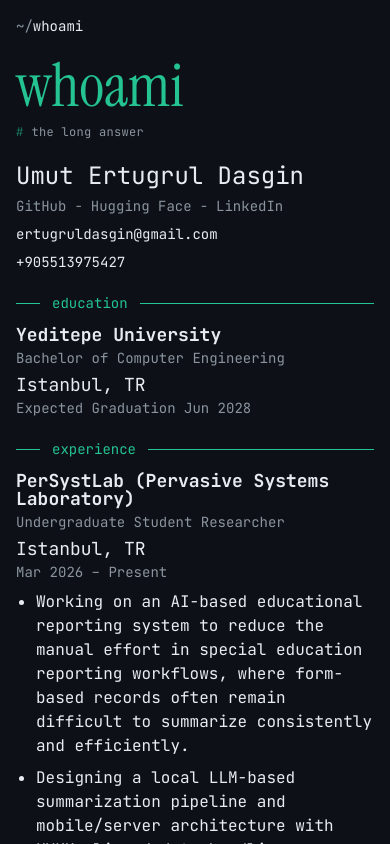
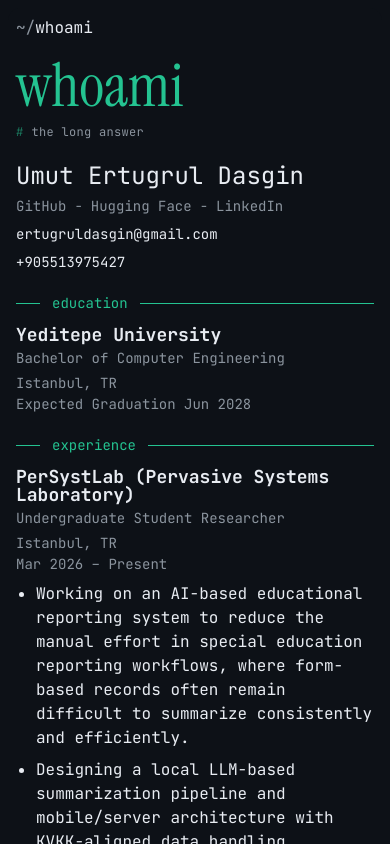
Before and after one commit to ertugruldasgin/umutertugrul-portfolio, a Next.js app: page /whoami in a window 390 px wide. Shown: the top 844 px of the page. Built offline with nearby package versions, Linux system fonts and the light colour scheme.

Commit message:
feat: update layout and styling for multiple pages, enhance breadcrumb component

```diff
--- a/app/activity/page.tsx
+++ b/app/activity/page.tsx
@@ -31,7 +31,7 @@ export default async function ActivityPage() {
   }
 
   return (
-    <div className="flex flex-col gap-12 flex-1 w-full">
+    <div className="flex flex-col gap-12 flex-1 w-full max-w-3xl ml-auto mr-auto">
       <PageHeader
         title="activity"
         description="a trail of things i've touched recently"
--- a/app/layout.tsx
+++ b/app/layout.tsx
@@ -59,6 +59,7 @@ export default function RootLayout({
         "bg-background",
         "antialiased",
         "p-2",
+        "scrollbar-hide",
         instrumentSerif.variable,
         jetbrainsMono.variable,
         geist.variable,
@@ -67,9 +68,7 @@ export default function RootLayout({
       <body className="min-h-full bg-background text-foreground flex flex-col p-2 md:p-4 md:border border-primary rounded-xl font-mono antialiased">
         <CursorAura />
         <PathBreadcrumb />
-        <div className="pt-10 w-full max-w-3xl ml-auto mr-auto pb-8">
-          {children}
-        </div>
+        <div className="pt-10 w-full pb-8">{children}</div>
       </body>
     </html>
   );
--- a/app/now/page.tsx
+++ b/app/now/page.tsx
@@ -1,6 +1,5 @@
 import { PageHeader } from "@/components/page-header";
 import { createClient } from "@/lib/supabase/server";
-import ReactMarkdown from "react-markdown";
 
 export const revalidate = 3600;
 
@@ -19,17 +18,16 @@ export default async function NowPage() {
     .single();
 
   return (
-    <div className="flex flex-col gap-12 flex-1 w-full">
+    <div className="flex flex-col gap-12 flex-1 w-full max-w-3xl ml-auto mr-auto">
       <div className="flex flex-col gap-6">
         <PageHeader title="now" description="what i'm doing at the moment." />
+
         {error || !latestUpdate ? (
           <div>
             <p>No updates yet.</p>
           </div>
         ) : (
-          <div>
-            <ReactMarkdown>{latestUpdate.content}</ReactMarkdown>
-          </div>
+          latestUpdate.content
         )}
       </div>
     </div>
--- a/app/page.tsx
+++ b/app/page.tsx
@@ -6,7 +6,7 @@ const birthDate = new Date("2004-11-11T00:00:00");
 
 export default function Home() {
   return (
-    <div className="flex flex-col flex-1 w-full gap-12">
+    <div className="flex flex-col flex-1 w-full max-w-3xl ml-auto mr-auto gap-12">
       <div className="flex flex-col gap-1">
         <pre className="hidden md:block">
           <AsciiLogo />
@@ -20,7 +20,7 @@ export default function Home() {
       </div>
 
       <TerminalCard title="whoami" className="border-primary text-primary">
-        <p className="text-base text-foreground">
+        <p className="text-foreground">
           <AgeCounter birthDate={birthDate} /> years old. Homelab tinkerer. I
           build things I wish existed, usually the ones that fit how I live.
         </p>
--- a/app/projects/page.tsx
+++ b/app/projects/page.tsx
@@ -6,7 +6,7 @@ export const metadata = {
 
 export default function ProjectsPage() {
   return (
-    <div className="flex flex-col gap-12 flex-1 w-full">
+    <div className="flex flex-col gap-12 flex-1 w-full max-w-3xl ml-auto mr-auto">
       <PageHeader
         title="projects"
         description="a selection of my work, experiments, and collaborations"
--- a/app/projects/rehberiniz/page.tsx
+++ b/app/projects/rehberiniz/page.tsx
@@ -6,7 +6,7 @@ export const metadata = {
 
 export default function RehberinizPage() {
   return (
-    <div className="flex flex-col gap-12 flex-1 w-full">
+    <div className="flex flex-col gap-12 flex-1 w-full max-w-3xl ml-auto mr-auto">
       <PageHeader
         title="rehberiniz"
         description="a multitenant course platform"
--- a/app/reading/page.tsx
+++ b/app/reading/page.tsx
@@ -6,7 +6,7 @@ export const metadata = {
 
 export default function ReadingPage() {
   return (
-    <div className="flex flex-col gap-12 flex-1 w-full">
+    <div className="flex flex-col gap-12 flex-1 w-full max-w-3xl ml-auto mr-auto">
       <PageHeader
         title="reading"
         description="a list of books I'm currently reading or have finished"
--- a/app/uses/page.tsx
+++ b/app/uses/page.tsx
@@ -7,7 +7,7 @@ export const metadata = {
 
 export default function UsesPage() {
   return (
-    <div className="flex flex-col gap-12 flex-1 w-full">
+    <div className="flex flex-col gap-12 flex-1 w-full max-w-3xl ml-auto mr-auto">
       <PageHeader
         title="uses"
         description="what i reach for, when i sit down"
--- a/app/whoami/page.tsx
+++ b/app/whoami/page.tsx
@@ -98,7 +98,7 @@ const certifications = [
 
 export default function WhoAmIPage() {
   return (
-    <div className="flex flex-col gap-12 flex-1 w-full">
+    <div className="flex flex-col gap-12 flex-1 w-full max-w-3xl ml-auto mr-auto">
       <div className="flex flex-col gap-6">
         <PageHeader title="whoami" description="the long answer" />
 
--- a/components/path-breadcrumb.tsx
+++ b/components/path-breadcrumb.tsx
@@ -20,11 +20,14 @@ export function PathBreadcrumb() {
       aria-label="Breadcrumb"
       className="absolute text-sm sm:text-base select-none"
     >
-      <span className="text-subtle">
+      <span className="text-base md:text-lg text-subtle">
         {segments.length === 0 ? (
           <ActiveSegment label="~" currentPath={pathname} />
         ) : (
-          <Link href="/" className="hover:text-primary transition-colors">
+          <Link
+            href="/"
+            className="hover:text-primary transition-colors inline-block px-3 py-2 -mx-3 -my-2"
+          >
             ~
           </Link>
         )}
@@ -74,7 +77,7 @@ function ActiveSegment({ label, currentPath }: ActiveSegmentProps) {
     <Popover>
       <PopoverTrigger asChild>
         <button
-          className="text-foreground hover:text-primary transition-colors cursor-pointer"
+          className="text-foreground hover:text-primary transition-colors cursor-pointer px-3 py-2 -mx-3 -my-2"
           aria-current="page"
         >
           {label}
--- a/components/whoami-education.tsx
+++ b/components/whoami-education.tsx
@@ -32,7 +32,9 @@ export function WhoAmIEducation({
 
       <div className="flex flex-col items-start md:items-end gap-1 text-sm">
         {location && (
-          <p className="text-lg leading-none text-foreground">{location}</p>
+          <p className="md:text-lg leading-none text-subtle md:text-foreground">
+            {location}
+          </p>
         )}
         {period && <p className="text-subtle font-mono">{period}</p>}
       </div>
--- a/components/whoami-item.tsx
+++ b/components/whoami-item.tsx
@@ -42,7 +42,9 @@ export function WhoAmIItem({
 
         <div className="flex flex-col items-start md:items-end gap-1 text-sm">
           {location && (
-            <p className="text-lg leading-none text-foreground">{location}</p>
+            <p className="md:text-lg leading-none text-subtle md:text-foreground">
+              {location}
+            </p>
           )}
           {period && <p className="text-subtle font-mono">{period}</p>}
         </div>
```
